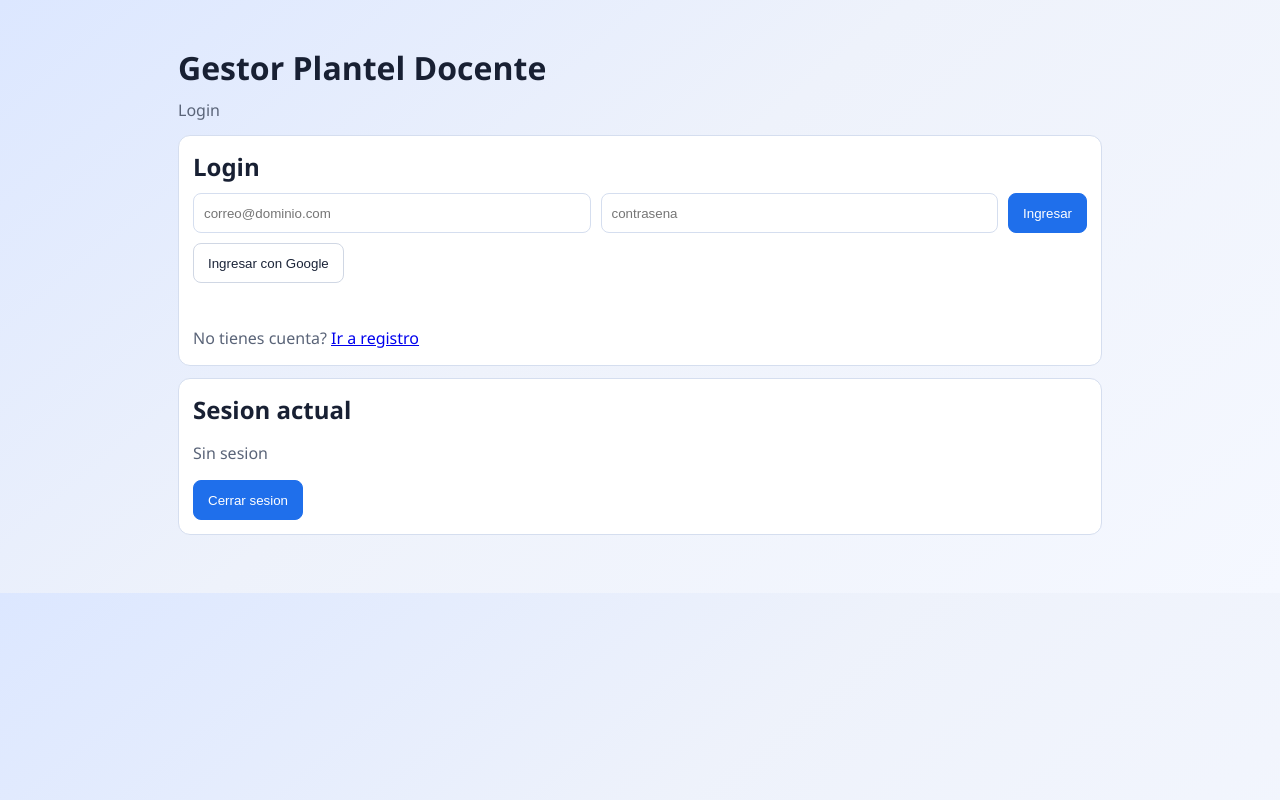
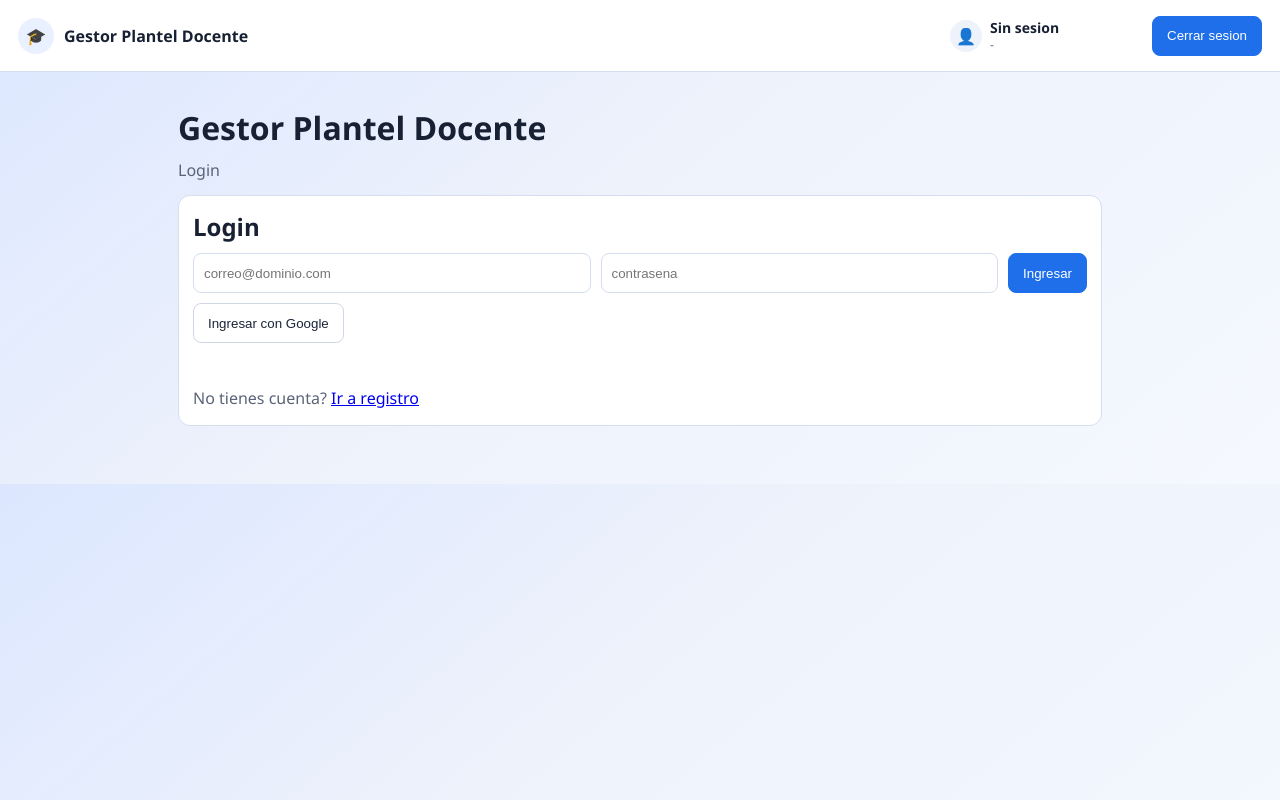
Before and after one commit to AdrianBenitezDev/gestorPantelDocente, a plain HTML site: page frontend/index.html in a window 1280 px wide. Drawn offline with Linux system fonts and the light colour scheme; no server answers.

Commit message:
feat: actualizar banner de sesion

```diff
--- a/frontend/css/styles.css
+++ b/frontend/css/styles.css
@@ -20,7 +20,7 @@ body {
 
 .app {
   max-width: 960px;
-  margin: 28px auto;
+  margin: 88px auto 28px;
   padding: 18px;
 }
 
@@ -96,11 +96,99 @@ button {
   color: var(--success);
 }
 
-#session-status {
+.top-banner {
+  position: fixed;
+  top: 0;
+  left: 0;
+  right: 0;
+  height: 72px;
+  padding: 10px 18px;
+  background: #ffffff;
+  border-bottom: 1px solid var(--border);
+  display: flex;
+  align-items: center;
+  justify-content: space-between;
+  gap: 12px;
+  z-index: 20;
+}
+
+.brand-block {
+  display: flex;
+  align-items: center;
+  gap: 10px;
+  min-width: 0;
+}
+
+.brand-icon {
+  width: 36px;
+  height: 36px;
+  border-radius: 50%;
+  background: #e9f0ff;
+  display: inline-flex;
+  align-items: center;
+  justify-content: center;
+}
+
+.brand-name {
+  font-weight: 700;
+  white-space: nowrap;
+  overflow: hidden;
+  text-overflow: ellipsis;
+}
+
+.user-block {
+  display: flex;
+  align-items: center;
+  gap: 12px;
+}
+
+.user-meta {
+  display: grid;
+  grid-template-columns: auto 1fr;
+  column-gap: 8px;
+  row-gap: 2px;
+  align-items: center;
+  min-width: 190px;
+}
+
+.user-icon {
+  grid-row: 1 / span 2;
+  width: 32px;
+  height: 32px;
+  border-radius: 50%;
+  background: #eef2fb;
+  display: inline-flex;
+  align-items: center;
+  justify-content: center;
+}
+
+.user-name {
+  font-size: 14px;
+  font-weight: 600;
+  line-height: 1.1;
+}
+
+.user-email {
+  font-size: 12px;
   color: var(--muted);
+  line-height: 1.1;
 }
 
 @media (max-width: 740px) {
+  .app {
+    margin-top: 128px;
+  }
+
+  .top-banner {
+    height: auto;
+    flex-direction: column;
+    align-items: stretch;
+  }
+
+  .user-block {
+    justify-content: space-between;
+  }
+
   .row-form {
     grid-template-columns: 1fr;
   }
--- a/frontend/index.html
+++ b/frontend/index.html
@@ -7,6 +7,20 @@
   <link rel="stylesheet" href="./css/styles.css" />
 </head>
 <body>
+  <header class="top-banner">
+    <div class="brand-block">
+      <span class="brand-icon" aria-hidden="true">&#127891;</span>
+      <span class="brand-name">Gestor Plantel Docente</span>
+    </div>
+    <div class="user-block">
+      <div class="user-meta">
+        <span class="user-icon" aria-hidden="true">&#128100;</span>
+        <span id="user-name" class="user-name">Sin sesion</span>
+        <span id="user-email" class="user-email">-</span>
+      </div>
+      <button id="logout-btn" type="button">Cerrar sesion</button>
+    </div>
+  </header>
   <main class="app">
     <header class="header">
       <h1>Gestor Plantel Docente</h1>
@@ -24,12 +38,6 @@
       <p id="login-msg" class="msg"></p>
       <p class="msg">No tienes cuenta? <a href="/registro.html">Ir a registro</a></p>
     </section>
-
-    <section class="card">
-      <h2>Sesion actual</h2>
-      <p id="session-status">Sin sesion</p>
-      <button id="logout-btn" type="button">Cerrar sesion</button>
-    </section>
   </main>
 
   <script type="module" src="./js/app.js"></script>
--- a/frontend/js/app.js
+++ b/frontend/js/app.js
@@ -9,7 +9,8 @@ import { auth } from "./firebaseClient.js";
 
 const loginForm = document.getElementById("login-form");
 const loginMsg = document.getElementById("login-msg");
-const sessionStatus = document.getElementById("session-status");
+const userName = document.getElementById("user-name");
+const userEmail = document.getElementById("user-email");
 const logoutBtn = document.getElementById("logout-btn");
 const googleLoginBtn = document.getElementById("google-login-btn");
 
@@ -57,8 +58,10 @@ logoutBtn.addEventListener("click", async () => {
 
 onAuthStateChanged(auth, (user) => {
   if (!user) {
-    sessionStatus.textContent = "Sin sesion";
+    userName.textContent = "Sin sesion";
+    userEmail.textContent = "-";
     return;
   }
-  sessionStatus.textContent = `UID: ${user.uid} | Email: ${user.email} | Verificado: ${user.emailVerified}`;
+  userName.textContent = user.displayName || user.email || "Usuario";
+  userEmail.textContent = user.email || "-";
 });
```
